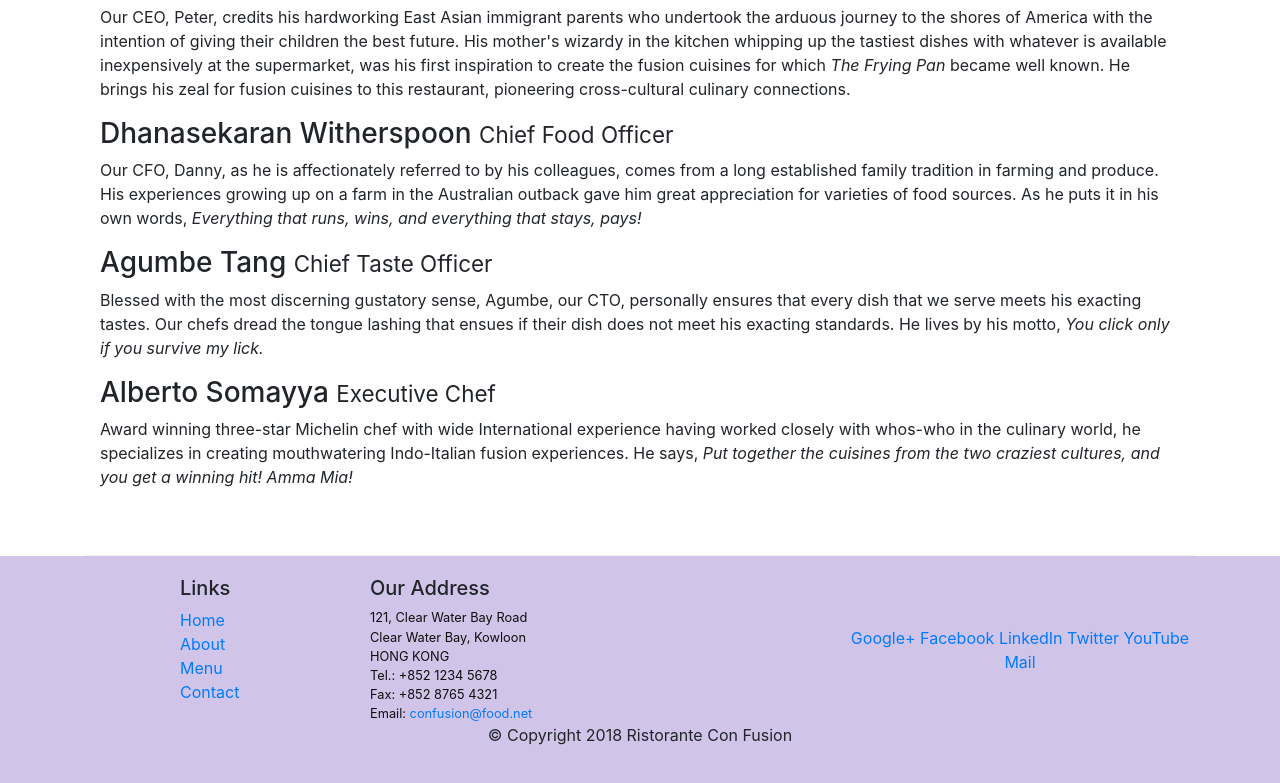
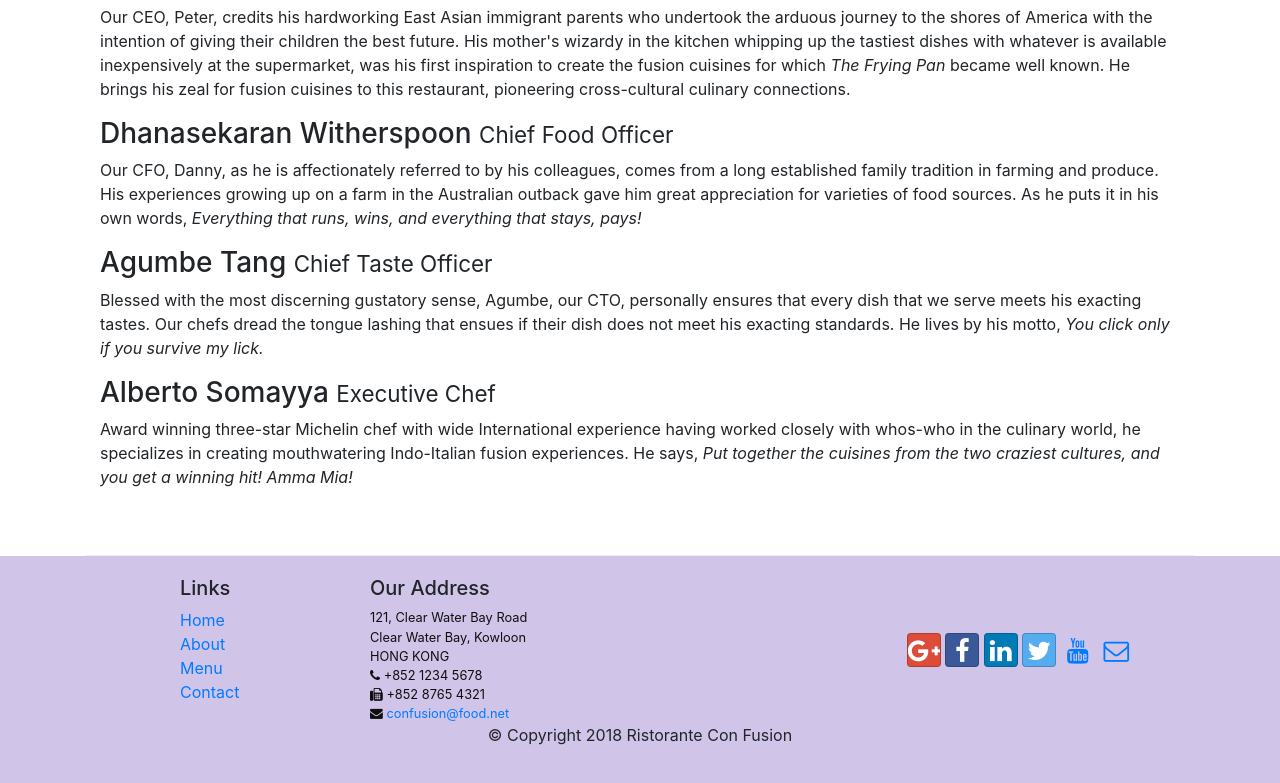
Before and after one commit to Satwinders1015/bootstarp, a website: page aboutus.html in a window 1280 px wide. Shown: the part 998-1781 px from the top of the page. Drawn offline with nearby package versions, Linux system fonts and the light colour scheme.

Commit message:
Icon Fonts

```diff
--- a/aboutus.html
+++ b/aboutus.html
@@ -8,6 +8,8 @@
 
     <!-- Bootstrap CSS -->
     <link rel="stylesheet" href="node_modules/bootstrap/dist/css/bootstrap.min.css">
+    <link rel="stylesheet" href="node_modules/font-awesome/css/font-awesome.min.css">
+    <link rel="stylesheet" href="node_modules/bootstrap-social/bootstrap-social.css">
     <link rel="stylesheet" href="css/styles.css">
     <title>Ristorante Con Fusion: About Us</title>
 
@@ -23,10 +25,10 @@
             <a class="navbar-brand" href="#">Ristorante con Fusion</a>
             <div class="collapse navbar-collapse" id="Navbar">
             <ul class="navbar-nav mr-auto">
-                <li class="nav-item"><a class="nav-link" href="index.html">Home</a></li>
-                <li class="nav-item active"><a class="nav-link" href="#">About</a></li>
-                <li class="nav-item"><a class="nav-link" href="#">Menu</a></li>
-                <li class="nav-item"><a class="nav-link" href="#">Contact</a></li>
+                <li class="nav-item"><a class="nav-link" href="index.html"><span class="fa fa-home fa-lg"></span> Home</a></li>
+                <li class="nav-item active"><a class="nav-link" href="#"><span class="fa fa-info fa-lg"></span> About</a></li>
+                <li class="nav-item"><a class="nav-link" href="#"><span class="fa fa-list fa-lg"></span> Menu</a></li>
+                <li class="nav-item"><a class="nav-link" href="#"><span class="fa fa-address-card fa-lg"></span> Contact</a></li>
             </ul>
             </div>
         </div>
@@ -103,19 +105,19 @@
 		              121, Clear Water Bay Road<br>
 		              Clear Water Bay, Kowloon<br>
 		              HONG KONG<br>
-		              Tel.: +852 1234 5678<br>
-		              Fax: +852 8765 4321<br>
-		              Email: <a href="mailto:confusion@food.net">confusion@food.net</a>
+		              <span class="fa fa-phone fa-la"></span> +852 1234 5678<br>
+		              <span class="fa fa-fax fa-la"></span> +852 8765 4321<br>
+		              <span class="fa fa-envelope fa-la"></span> <a href="mailto:confusion@food.net">confusion@food.net</a>
 		           </address>
                 </div>
                 <div class="col-12 col-sm-4 align-self-center">
                     <div class="text-center">
-                        <a href="http://google.com/+">Google+</a>
-                        <a href="http://www.facebook.com/profile.php?id=">Facebook</a>
-                        <a href="http://www.linkedin.com/in/">LinkedIn</a>
-                        <a href="http://twitter.com/">Twitter</a>
-                        <a href="http://youtube.com/">YouTube</a>
-                        <a href="mailto:">Mail</a>
+                        <a class="btn btn-social-icon btn-google" href="http://google.com/+"><i class="fa fa-google-plus"></i></a>
+                        <a class="btn btn-social-icon btn-facebook" href="http://www.facebook.com/profile.php?id="><i class="fa fa-facebook "></i></a>
+                        <a class="btn btn-social-icon btn-linkedin" href="http://www.linkedin.com/in/"><i class="fa fa-linkedin"></i></a>
+                        <a class="btn btn-social-icon btn-twitter" href="http://twitter.com/"><i class="fa fa-twitter"></i></a>
+                        <a class="btn btn-social-icon btn-youtube" href="http://youtube.com/"><i class="fa fa-youtube"></i></a>
+                        <a class="btn btn-social-icon " href="mailto:"><i class="fa fa-envelope-o"></i></a>
                     </div>
                 </div>
            </div>
--- a/package.json
+++ b/package.json
@@ -15,6 +15,8 @@
   },
   "dependencies": {
     "bootstrap": "^4.0.0",
+    "bootstrap-social": "^5.1.1",
+    "font-awesome": "^4.7.0",
     "jquery": "^3.3.1",
     "popper.js": "^1.12.9"
   },
```
Also changed, not shown: index.html (+16 -13 lines), 1 other file.
